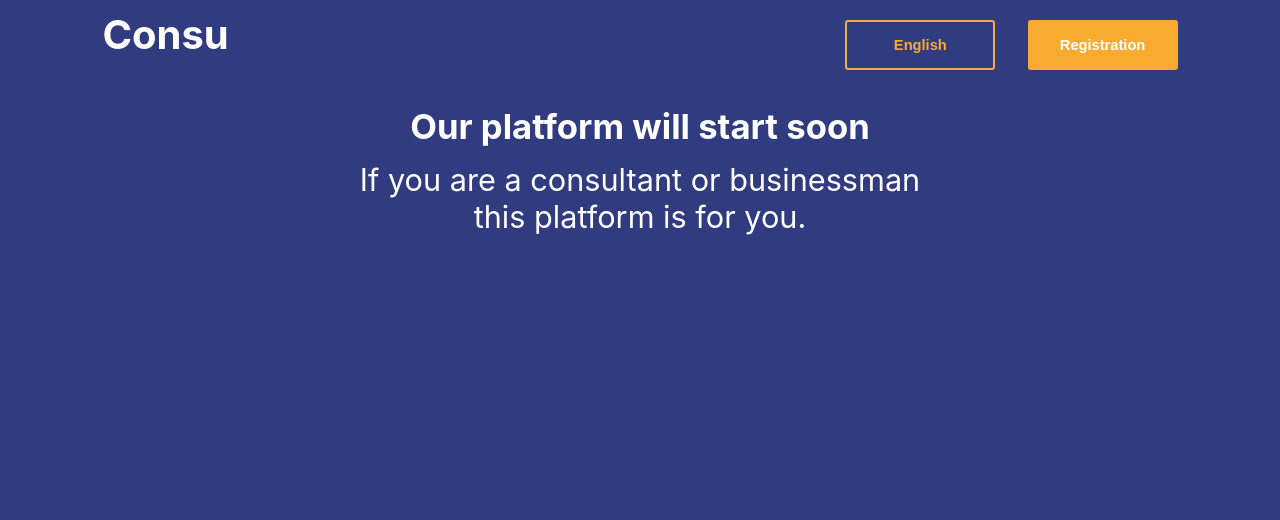
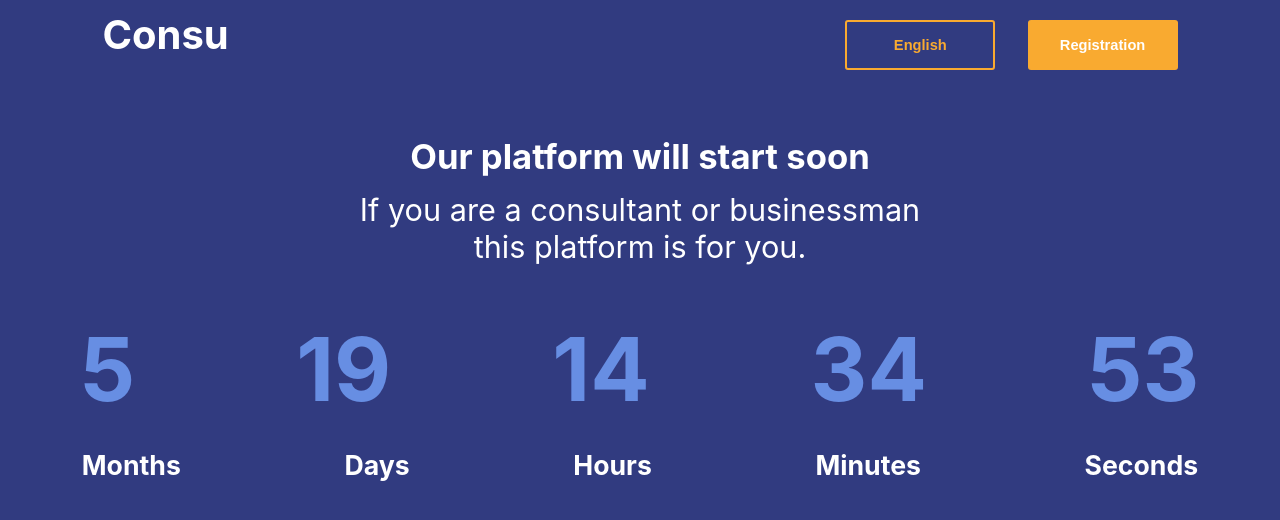
Before and after one commit to pnskglb/frontDev, a plain HTML site: page consuLanding/site/index.html in a window 1280 px wide. Drawn offline with Linux system fonts and the light colour scheme.

Commit message:
Timer #9

```diff
--- a/consuLanding/site/css/style.css
+++ b/consuLanding/site/css/style.css
@@ -2,6 +2,9 @@ body.en :lang(en),
 body.ru :lang(ru) {
 display: none;
 }
+
+/*     MainTags     */
+
 body {
     font-family: -apple-system, BlinkMacSystemFont, "Segoe UI";
     background:#313b80;
@@ -9,7 +12,9 @@ body {
     margin:0;
     padding:0;
 }
-
+main {
+    margin-top:-40px;
+}
 
 #logo {
 margin-right:2.5%;
@@ -80,12 +85,42 @@ margin-right:3%;
 /*              Timer                 */
 
 .Timer {
-    position: relative;
-    top:-60px;
-    text-align:center;
+
+
+
     color:#678ee3;
-    font-size:65pt;
-    font-weight:bold;
+
+}
+.timerC:first-child{
+    font-size:66pt;
+
+}
+.timerC {
+
+    display:flex;
+    color:#678ee3;
+    flex-direction:row;
+justify-content:space-between;
+font-weight:bold;
+
+}
+.timerC:first-child {
+    margin:auto;
+}
+.timerC:last-child {
+
+}
+.timerC:nth-child(2) {
+font-size:20pt;
+color:white;
+margin-left:auto;
+
+
+}
+.timerC li{
+margin:auto;
+
+
 }
 .TimerLabel {
     text-align:center;
@@ -103,7 +138,7 @@ margin-right:3%;
 }
 #TimerContainer{
     position: relative;
-    top:-70px;
+
 }
 .timerLegend {
     position: relative;
@@ -114,11 +149,12 @@ margin-right:3%;
     font-weight:bold;
 
 }
+ul {
+    padding:0;
+}
 li {
-    position: relative;
-
-    display:inline;
-    margin-right:80px;
+    list-style:none;
+    padding:0;
 }
 #bg {
     position: relative;
--- a/consuLanding/site/index.html
+++ b/consuLanding/site/index.html
@@ -29,6 +29,22 @@
 				<p class="TimerLabel" >Наша платформа скоро запустится</p>
 				<p class="TimerLabel2">Если вы консультант или бизнесмен <br>эта платформа для вас</p>
 			</div>
+			<div class="Timer">
+				<ul class="timerC">
+					<li>5</li>
+					<li>19</li>
+					<li>14</li>
+					<li>34</li>
+					<li>53</li>
+				</ul>
+				<ul class="timerC">
+					<li>Months</li>
+					<li>Days</li>
+					<li>Hours</li>
+					<li>Minutes</li>
+					<li>Seconds</li>
+				</ul>
+			</div>
         </main>
 
 
```
